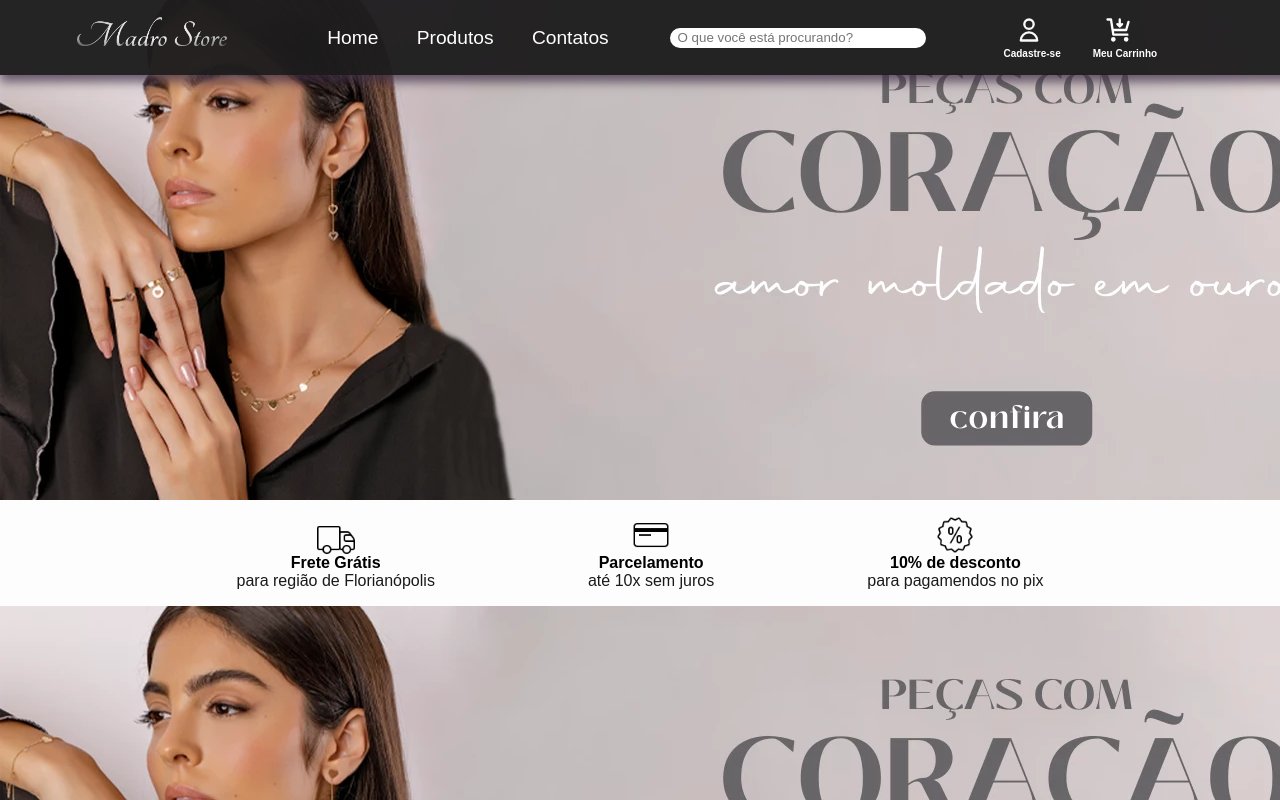
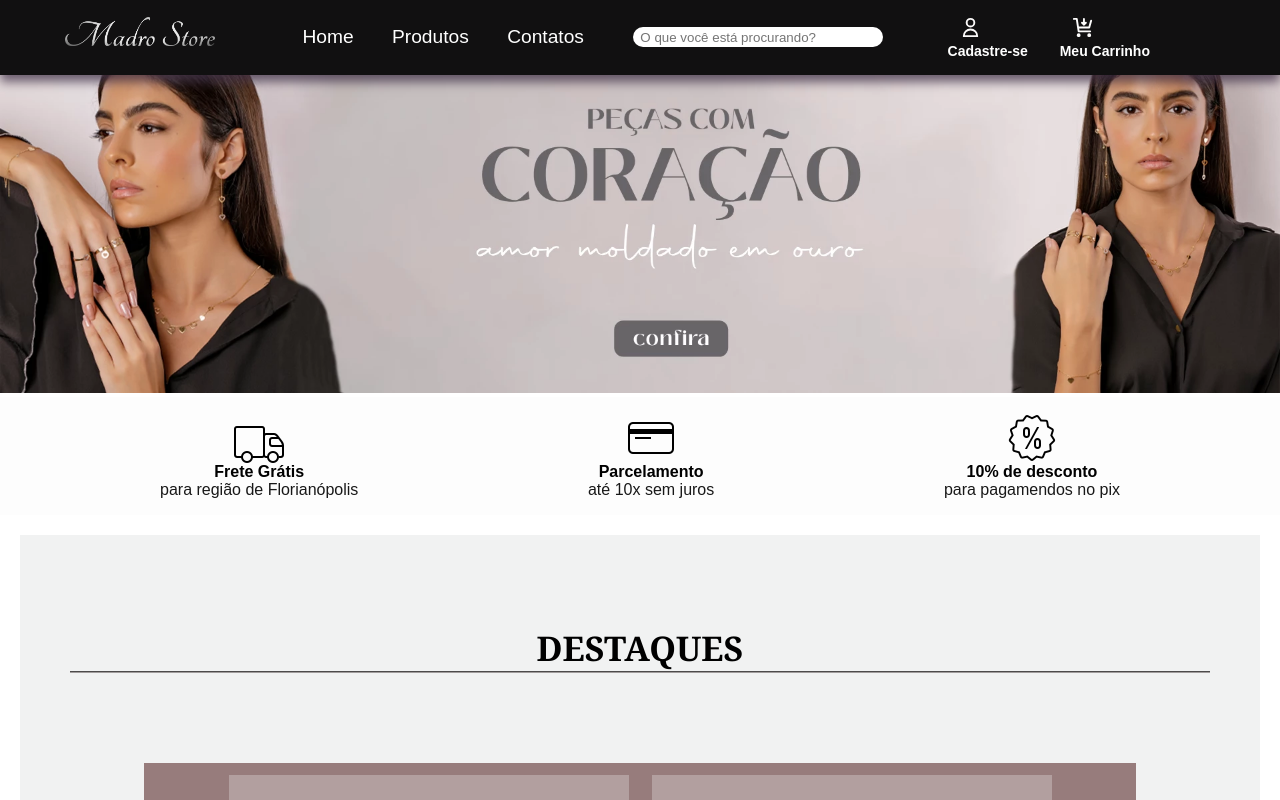
Before and after one commit to RodriGo-0990/Madro-Store, a React (Vite) app: page / in a window 1280 px wide. Built offline with nearby package versions, Linux system fonts and the light colour scheme.

Commit message:
ajustes na responsividade e secçao de produtos

```diff
--- a/index.html
+++ b/index.html
@@ -3,7 +3,7 @@
   <head>
     <meta charset="UTF-8" />
     <link rel="icon" type="image/svg+xml" href="./src/assets/fav-colar.png" />
-    <meta name="viewport" content="width=device-width" />
+    <meta name="viewport" content="width=device-width , initial-scale=1" />
     <title>Madro Store</title>
   </head>
   <body>
--- a/src/App.jsx
+++ b/src/App.jsx
@@ -1,5 +1,6 @@
 import Header from './components/header'
 import Section from "./components/section";
+import Main from "./components/main";
 import Footer from './components/footer';
 import "./index.css"
 
@@ -7,7 +8,7 @@ function App() {
 
   return (
 
-      <><Header /><Section/><Section /><Section /><Footer /></>
+      <><Header /><Section/><Main/><Footer /></>
 
   )
 }
--- a/src/components/header.jsx
+++ b/src/components/header.jsx
@@ -12,7 +12,9 @@ export default function header() {
                 <div className="center" >
                     {/* logomarca */}
                     <div className="logo">
+                        <a>
                         <img src={logoName} alt="logo"></img>
+                        </a>
                     </div>
 
                     {/* menu */}
--- /dev/null
+++ b/src/components/main.jsx
@@ -0,0 +1,20 @@
+import "../css/main.css"
+import Product from "../components/produtos";
+
+export default function main() {
+    return (
+        <main className="main-div">
+            <div className="titulo">
+                <h1>DESTAQUES</h1>
+            </div>
+            <section className="main">
+                <Product />
+                <Product />
+                <Product />
+                <Product />
+                <Product />
+                <Product />
+            </section>
+        </main>
+    )
+}
--- /dev/null
+++ b/src/components/produtos.jsx
@@ -0,0 +1,17 @@
+import "../css/produto.css";
+import aneis from "../assets/colares/brincos.jpg"
+export default function products(){
+
+    return(
+        <section className="produto-wraper">
+            <div className="produto">
+                <img className="imagens-produtos" src={aneis} alt="produto-foto"></img>
+                <h2 className="nome-produto" >Nome do produto</h2>
+                <div className="valor-produto">00,00 R$</div>
+                <div className="div-button-comprar">
+                    <button className="button-comprar">COMPRAR</button>
+                </div>
+            </div>
+        </section>
+    )
+}
--- a/src/css/footer.css
+++ b/src/css/footer.css
@@ -10,7 +10,7 @@
     flex-wrap: wrap-reverse;
 }
 .footer-contacts-wraper{
-    margin: 30px;
+    margin: 20px;
 }
 .contatos{
     padding: 1em;
@@ -94,6 +94,9 @@
         .texto-footer{
             font-size: xx-small;
         }
+        .footer-contacts-wraper{
+            margin: 30px;
+        }
     }
 
 
--- a/src/css/header.css
+++ b/src/css/header.css
@@ -1,24 +1,25 @@
 .center {
-    background-color:   #1e1d1ef5;
+    background-color: #111011;
     position: fixed;
+    z-index: 1;
     top: 0;
     display: flex;
     align-items: center;
     justify-content: space-evenly;
     width: 100%;
     padding: 1em;
-    box-shadow: 0px 7px 10px rgba(64, 47, 71, 0.744)  ;
+    box-shadow: 0px 7px 10px rgba(64, 47, 71, 0.744);
 }
 
 .logo img {
-    width:150px;
+    width: 150px;
     padding-bottom: 0.5em;
     cursor: pointer;
 }
 
 .menu-list {
     display: flex;
-    font-size:larger;
+    font-size: larger;
 }
 
 .item-menu {
@@ -28,19 +29,23 @@
     cursor: pointer;
 }
 
-.item-menu:hover {
+.menu-list li:hover{
+
     transition: 0.8s;
-    color: rgb(143, 76, 143);
+    color: rgba(161, 87, 161, 0.771);
+
 }
 
-.icons-log-cart-div{
+.icons-log-cart-div {
     display: flex;
     justify-content: space-around;
 }
-.icons-search-menu-mobile{
+
+.icons-search-menu-mobile {
     display: flex;
     justify-content: space-around;
 }
+
 .icons-log-cart {
     padding: 0 1em;
 
@@ -48,7 +53,7 @@
 
 .img-log-cart {
     padding-left: 0.7em;
-    width: 28px;
+    width: 34px;
 }
 
 .label-log-cart {
@@ -56,13 +61,14 @@
 }
 
 .label {
-    font-size: 10px;
+    font-size: 14px;
     font-weight: 800;
 }
 
 .search-div {
     width: 20%;
 }
+
 .search-input {
     width: 100%;
     height: 1.5em;
@@ -70,50 +76,56 @@
     border-style: none;
 }
 
-.search-mobile{
+.search-mobile {
     display: none;
     padding: 0 1em;
 }
-.menu-mobile{
+
+.menu-mobile {
     display: none;
     padding: 0 1em;
 }
-@media (width < 1000px){
-    .menu{
+
+@media (width < 1000px) {
+    .menu {
         display: none;
     }
 
-    .menu-mobile{
+    .search-input {
+        display: none;
+    }
+
+    .menu-mobile {
         display: initial;
     }
-    .search-input{
-        display: none;
+
+    .search-mobile {
+        display: initial;
     }
-    .search-mobile{
-        display: initial;
+    .label{
+        font-size: 10px;
     }
 }
 
 @media (width < 600px) {
-    .center{
+    .label{
+        font-size: 8px;
+    }
+    .logo img{
+        width: 100px;
+
+    }
+    .center {
         justify-content: space-around;
     }
-    .menu-mobile{
-        width: 23px;
-    }
 
-    .search-mobile{
-        width: 23px;
-    }
-    .img-log-cart{
-        width: 23px;
-    }
-    .search-div{
+    .search-div {
         display: none;
     }
 }
-@media(width < 470px ){
-    .logo{
+
+@media(width < 415px) {
+    .logo {
         display: none;
     }
 }
--- /dev/null
+++ b/src/css/main.css
@@ -0,0 +1,29 @@
+.main-div{
+    background-color: rgba(233, 235, 234, 0.623);
+    margin: 20px;
+}
+.main-div > .titulo{
+    margin: 90px 50px;
+    text-align: center;
+    border: 2px;
+    border-block-end-style: groove;
+    border-color: rgb(161, 157, 157);
+}
+.main-div > .titulo h1{
+    font-weight:900;
+    font-family: Georgia;
+    color: black;
+    font-size: 34px;
+}
+
+.main{
+    margin: 0 auto;
+    margin-bottom: 20px;
+    margin-top: 20px;
+    width: 80%;
+    display: grid;
+    grid-template-columns: repeat(auto-fill, 400px);
+    gap: 23px;
+    justify-content:center;
+    background-color: rgb(151, 124, 124);
+}
--- /dev/null
+++ b/src/css/produto.css
@@ -0,0 +1,48 @@
+.produto-wraper{
+    padding: 2em;
+    background-color: rgba(236, 236, 235, 0.315);
+    width: 400px;
+    font-family:serif;
+    margin-top: 12px;
+}
+.produto{
+    display: grid;
+    align-items: center;
+    justify-items: center;
+    padding: 1em;
+    cursor: pointer;
+}
+.nome-produto{
+    color: rgba(68, 66, 66, 0.945);
+    padding:12px;
+}
+.valor-produto{
+    padding: 12px;
+    font-size: 25px;
+    color: rgb(87, 6, 6);
+    font-weight: 900;
+}
+.produto img{
+    width: 300px;
+    opacity: 0.7;
+}
+.produto img:hover{
+    opacity: 1;
+    scale: 1.02;
+    transition: 1s;
+}
+.button-comprar{
+    padding: 0.8em 2em;
+    font-family:serif;
+    color:white;
+    border: 0;
+    font-size: 20px;
+    font-weight: bold;
+    background-color: black;
+    border-radius: 80px;
+    cursor: pointer;
+}
+.button-comprar:hover{
+    background-color: rgb(44, 33, 47);
+    transition: 0.2s;
+}
--- a/src/css/sectionImage.css
+++ b/src/css/sectionImage.css
@@ -1,32 +1,25 @@
 .container {
     margin: 0 auto;
-    max-width: 100%;
+    margin-top: 60px;
 
 }
-
 .image-container {
-    max-width: 80%;
-    height: 500px;
-    background-color: aliceblue;
+    height: unset;
 }
 
 .image-container img {
-    height: 500px;
+    width: 100%;
+    height: 100%;
 }
 
 .frete-wraper {
     background-color: rgb(253, 253, 253);
-
-    height: auto;
     display: flex;
     color: black;
-    justify-content: space-around;
+    justify-content: space-between;
     align-items: center;
     padding: 1em 10em;
-}
-
-.frete-wraper img {
-    width: 38px;
+    margin: 0 auto;
 }
 
 .frete-wraper h4 {
@@ -36,6 +29,7 @@
 
 .frete-wraper p {
     opacity: 0.9;
+    text-align: center;
 }
 
 .img-div {
@@ -43,3 +37,43 @@
     justify-content: center;
     width: 100%;
 }
+
+@media (width < 1000px){
+    .frete-wraper {
+        padding: 1em;
+        margin: 0 auto;
+    }
+    .frete-wraper img {
+        width: 33px;
+    }
+    .frete-wraper p{
+        font-size: smaller;
+    }
+}
+@media (width < 600px){
+    .frete-wraper{
+        padding: 1px 1px;
+    }
+    .frete-wraper img {
+        width: 23px;
+    }
+    .frete-wraper p, h4{
+        font-size:12px;
+    }
+    .pix-wraper{
+        padding: 1em;
+    }
+    .fret-cart{
+        padding: 1em;
+    }
+    .card-wraper{
+        padding:1em
+    }
+    @media (width < 400px) {
+        .frete-wraper p, h4{
+            font-size:8px;
+        }
+    }
+
+
+}
--- a/src/index.css
+++ b/src/index.css
@@ -1,27 +1,15 @@
-html, body{
-  height:100%;
-  width:100%;
-
-
-  }
-
 *{
   padding:0;
   margin: 0;
+  box-sizing: border-box;
 }
 :root{
   font-family: sans-serif, system-ui, -apple-system, BlinkMacSystemFont, 'Segoe UI', Roboto, Oxygen, Ubuntu, Cantarell, 'Open Sans', 'Helvetica Neue', sans-serif ;
   color: white;
 }
 .root{
-  height:100%;
-  width:100%;
+  height: 100vh;
   display: flex;
   flex-direction: column;
   overflow-x: hidden;
-  background-image: url("./assets/section/fundo.jpg");
-  background-size: cover;
-  background-repeat: no-repeat;
-
-
 }
```
Also changed, not shown: 7 other files (tests, documents, lock files or other folders).
